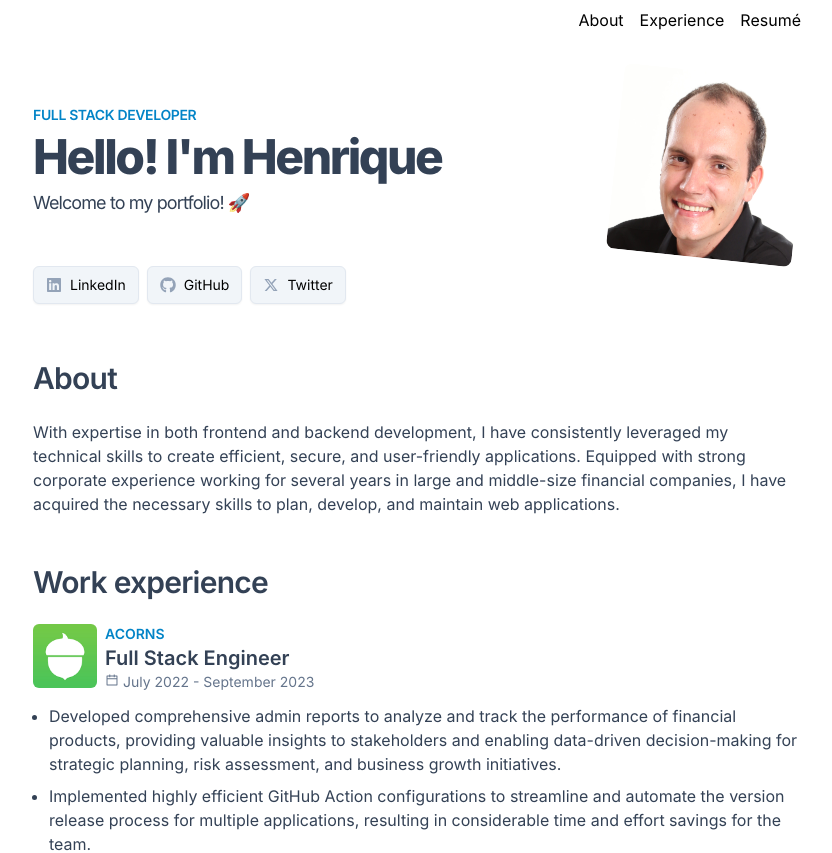
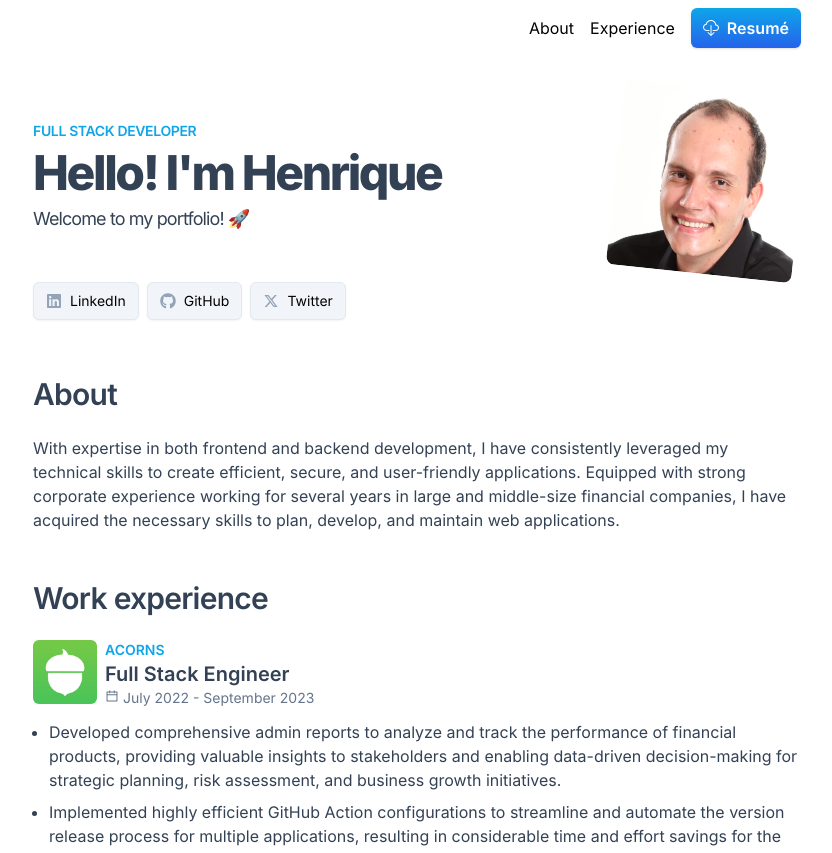
Before and after one commit to hrohden/hrohden.github.io, a React (Vite) app: page / in a window 1280 px wide. Shown: the top 853 px of the page, without its empty margins (223-1055 px from the left). Built offline with nearby package versions, Linux system fonts and the light colour scheme.

Commit message:
Add download icon to resume link and update styling in Navbar component. Update company name and text color in WorkExperienceComponent. Update text color and job title in Intro section.

```diff
--- a/src/components/Navbar.tsx
+++ b/src/components/Navbar.tsx
@@ -1,8 +1,9 @@
+import { BsCloudDownload } from "react-icons/bs";
 
 const Navbar = () => {
   return (
     <nav className="py-2">
-      <ul className="flex list-none justify-end gap-4">
+      <ul className="flex list-none items-center justify-end gap-4">
         <li>
           <a href="#">About</a>
         </li>
@@ -10,7 +11,13 @@ const Navbar = () => {
           <a href="#">Experience</a>
         </li>
         <li>
-          <a href="#">Resumé</a>
+          <a
+            href="#"
+            className="flex flex-row items-center gap-2 rounded-md bg-gradient-to-b from-sky-500 to-blue-600 px-3 py-2 font-semibold text-white shadow"
+          >
+            <BsCloudDownload />
+            Resumé
+          </a>
         </li>
       </ul>
     </nav>
--- a/src/components/WorkExperienceComponent.tsx
+++ b/src/components/WorkExperienceComponent.tsx
@@ -17,7 +17,7 @@ const WorkExperienceComponent = ({
           />
         </div>
         <div>
-          <p className="text-xs font-semibold uppercase text-sky-600 md:text-sm">
+          <p className="text-xs font-semibold uppercase text-sky-500 md:text-sm">
             {workExperience.company}
           </p>
           <p className="text-lg font-semibold text-slate-700 md:text-xl">
--- a/src/sections/Intro.tsx
+++ b/src/sections/Intro.tsx
@@ -8,7 +8,7 @@ const Intro = () => {
     <section className="grid grid-cols-4 gap-2 py-8">
       <div className="col-span-3 flex flex-row items-center">
         <div className="flex w-3/4 flex-col gap-1">
-          <p className="text-sm font-semibold uppercase tracking-tight text-sky-600">
+          <p className="text-sm font-semibold uppercase tracking-tight text-sky-500">
             Full stack developer
           </p>
           <h1 className="text-2xl font-extrabold tracking-tighter text-slate-700 sm:text-5xl sm:leading-[3.5rem]">
```
